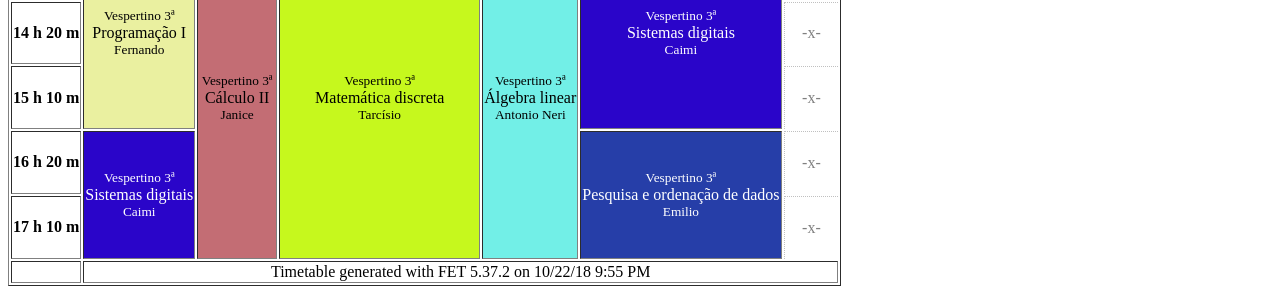
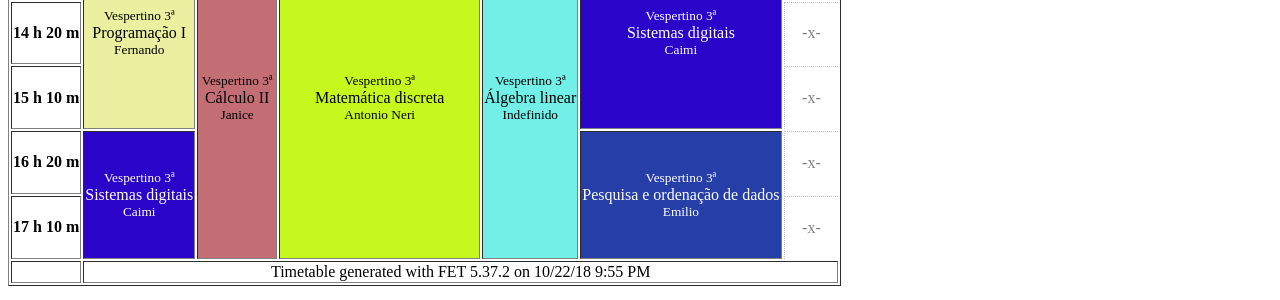
Before and after one commit to ccuffs/ccuffs.github.io, a Jekyll site: the page horario/horarios-2019-1.html, which Jekyll copies as it is, in a window 1280 px wide and 900 px high, scrolled down 3794 px. Shown: the part 153-453 px from the top of the window. Built offline with Jekyll 4.4.1, drawn with Linux system fonts in a browser that asks for light colours; some of the changed text lies outside the part shown.

Commit message:
Arrumado horarios Neri.

```diff
--- a/horario/horarios-2019-1.html
+++ b/horario/horarios-2019-1.html
@@ -135,7 +135,7 @@
           <td rowspan="2" class="c_19"><div class="studentsset line0">Noturno 2ª</div><div class="line1"><span class="subject">Circuitos Digitais</span></div><div class="teacher line2">Caimi, Padilha</div></td>
           <td rowspan="4" class="c_18"><div class="studentsset line0">Noturno 2ª</div><div class="line1"><span class="subject">Produção textual acadêmica</span></div><div class="teacher line2">Mary Stela Surdi</div></td>
           <td rowspan="2" class="c_20"><div class="studentsset line0">Noturno 2ª</div><div class="line1"><span class="subject">Estruturas de dados</span></div><div class="teacher line2">Zatesko</div></td>
-          <td rowspan="4" class="c_17"><div class="studentsset line0">Noturno 2ª</div><div class="line1"><span class="subject">Cálculo I</span></div><div class="teacher line2">Tarcísio</div></td>
+          <td rowspan="4" class="c_17"><div class="studentsset line0">Noturno 2ª</div><div class="line1"><span class="subject">Cálculo I</span></div><div class="teacher line2">Indefinido</div></td>
           <td class="notAvailable"><span class="notAvailable">-x-</span></td>
         </tr>
         <tr>
@@ -278,7 +278,7 @@
         <tr>
           <th class="yAxis">19 h 10 m</th>
           <td rowspan="4" class="c_6"><div class="studentsset line0">Noturno 6ª</div><div class="line1"><span class="subject">História da Fronteira Sul</span></div><div class="teacher line2">José Carlos Radin</div></td>
-          <td rowspan="4" class="c_8"><div class="studentsset line0">Noturno 6ª</div><div class="line1"><span class="subject">Cálculo numérico</span></div><div class="teacher line2">Tarcísio</div></td>
+          <td rowspan="4" class="c_8"><div class="studentsset line0">Noturno 6ª</div><div class="line1"><span class="subject">Cálculo numérico</span></div><div class="teacher line2">Antonio Neri</div></td>
           <td rowspan="2" class="c_10"><div class="studentsset line0">Noturno 6ª</div><div class="line1"><span class="subject">Linguagens formais e autômatos</span></div><div class="teacher line2">Braulio</div></td>
           <td rowspan="4" class="c_7"><div class="studentsset line0">Noturno 6ª</div><div class="line1"><span class="subject">Direitos e cidadania</span></div><div class="teacher line2">Ubiratan Vieira</div></td>
           <td rowspan="4" class="c_9"><div class="studentsset line0">Noturno 6ª</div><div class="line1"><span class="subject">Engenharia de software II</span></div><div class="teacher line2">Graziela</div></td>
@@ -651,8 +651,8 @@
           <th class="yAxis">13 h 30 m</th>
           <td rowspan="3" class="c_25"><div class="studentsset line0">Vespertino 3ª</div><div class="line1"><span class="subject">Programação I</span></div><div class="teacher line2">Fernando</div></td>
           <td rowspan="5" class="c_5"><div class="studentsset line0">Vespertino 3ª</div><div class="line1"><span class="subject">Cálculo II</span></div><div class="teacher line2">Janice</div></td>
-          <td rowspan="5" class="c_37"><div class="studentsset line0">Vespertino 3ª</div><div class="line1"><span class="subject">Matemática discreta</span></div><div class="teacher line2">Tarcísio</div></td>
-          <td rowspan="5" class="c_38"><div class="studentsset line0">Vespertino 3ª</div><div class="line1"><span class="subject">Álgebra linear</span></div><div class="teacher line2">Antonio Neri</div></td>
+          <td rowspan="5" class="c_37"><div class="studentsset line0">Vespertino 3ª</div><div class="line1"><span class="subject">Matemática discreta</span></div><div class="teacher line2">Antonio Neri</div></td>
+          <td rowspan="5" class="c_38"><div class="studentsset line0">Vespertino 3ª</div><div class="line1"><span class="subject">Álgebra linear</span></div><div class="teacher line2">Indefinido</div></td>
           <td rowspan="3" class="c_23"><div class="studentsset line0">Vespertino 3ª</div><div class="line1"><span class="subject">Sistemas digitais</span></div><div class="teacher line2">Caimi</div></td>
           <td class="notAvailable"><span class="notAvailable">-x-</span></td>
         </tr>
```
